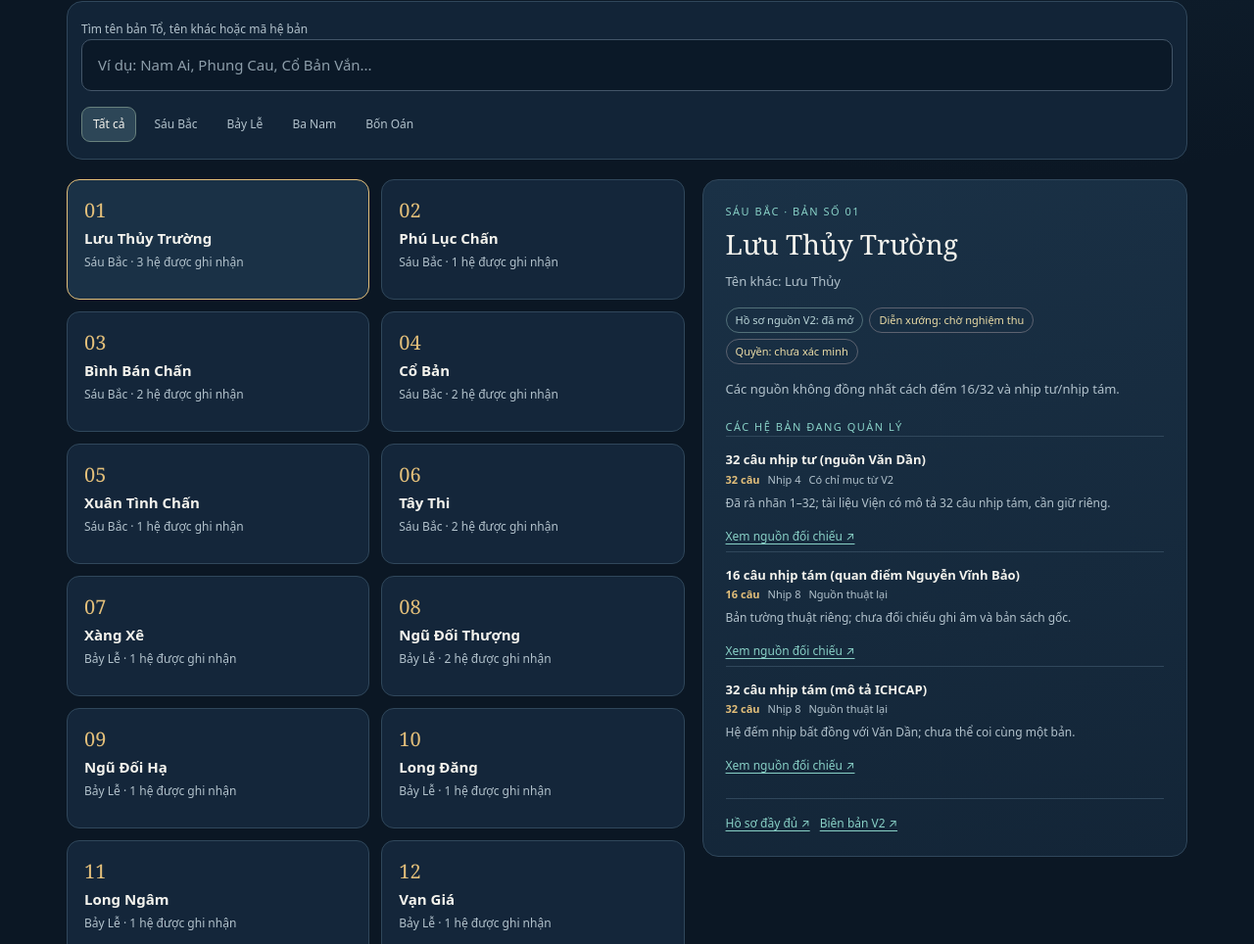
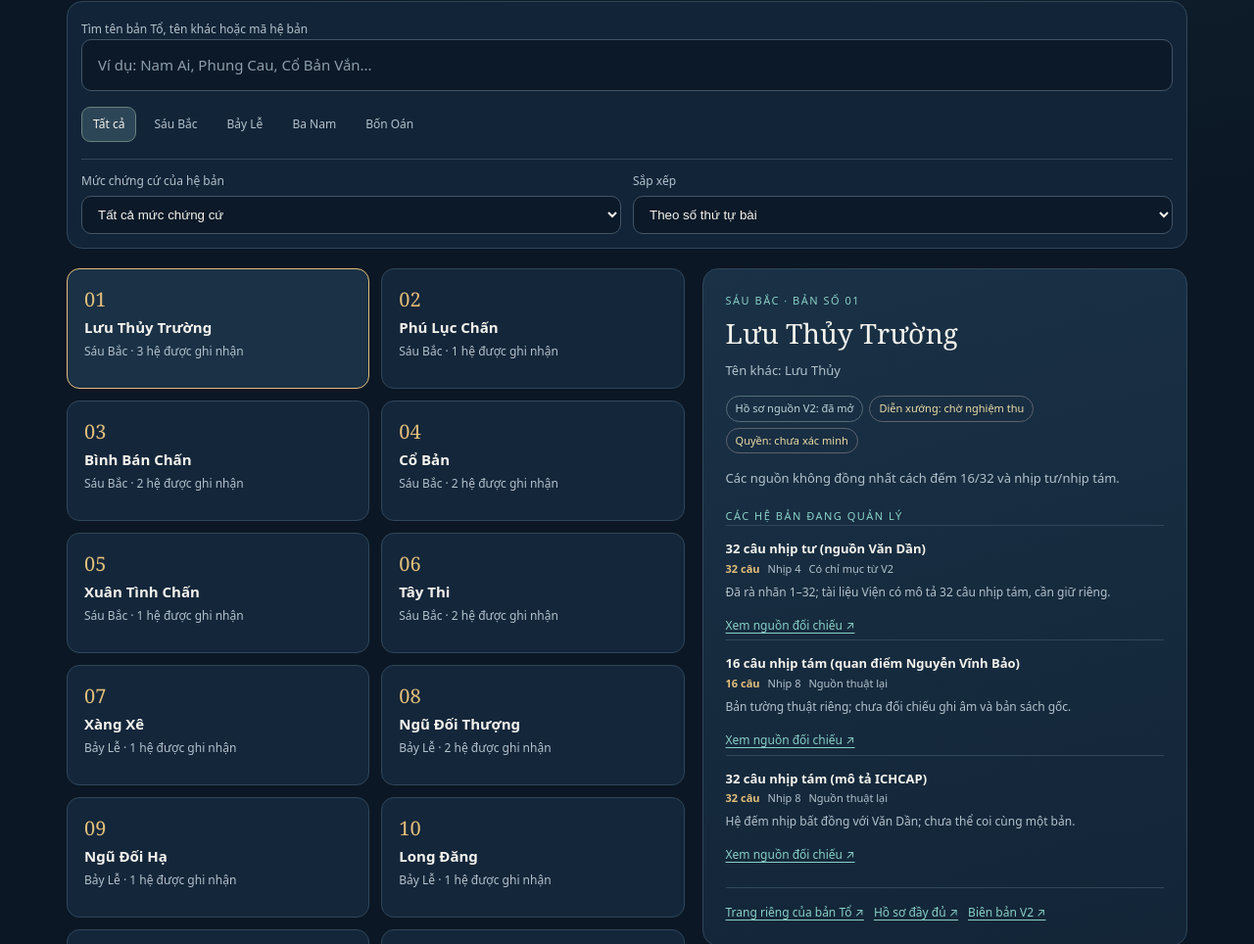
Before and after one commit to Form997/Vong-co, a plain HTML site: page web/v3/index.html in a window 1280 px wide. Shown: the part 907-1871 px from the top of the page at 98% size. Drawn offline with Linux system fonts and the light colour scheme.

Commit message:
feat(v3.1/web): evidence-status filters, Vietnamese sorting and direct links to 20 pages

```diff
--- a/web/v3/index.html
+++ b/web/v3/index.html
@@ -6,7 +6,7 @@
   <meta name="color-scheme" content="dark">
   <meta name="theme-color" content="#0b1724">
   <meta name="description" content="HAI ĐẤT V3 — Tra cứu 20 bản Tổ Đờn ca tài tử Nam Bộ, có nguồn, dị bản và mức kiểm chứng rõ ràng.">
-  <title>HAI ĐẤT V3 · Thư viện 20 bản Tổ</title>
+  <title>HAI ĐẤT V3.1 · Thư viện 20 bản Tổ</title>
   <style>
     :root {--bg:#0b1724;--panel:#14263a;--panel2:#1a3045;--line:#30475b;--ink:#f4f3ed;--muted:#b2c2cc;--accent:#e3bf7a;--teal:#88d0c6;--warning:#f7d797;--radius:16px;}
     * { box-sizing:border-box }
@@ -53,6 +53,10 @@
     .search{display:block;width:100%;padding:13px 16px;background:#0b1928;border:1px solid #435568;border-radius:10px;color:var(--ink);outline:none;margin-bottom:15px}
     .search:focus-visible{border-color:var(--accent);box-shadow:0 0 0 3px #e3bf7a2b}
     .search::placeholder {color:#8d9eaa}
+    .advanced{display:flex;gap:12px;flex-wrap:wrap;margin-top:14px;padding-top:12px;border-top:1px solid var(--line)}
+    .advanced label{display:flex;flex:1 1 190px;flex-direction:column;gap:5px;font-size:12px;color:var(--muted)}
+    .advanced select{width:100%;min-width:0;padding:10px 12px;background:#0b1928;color:var(--ink);border:1px solid #435568;border-radius:10px;cursor:pointer}
+    .advanced select:focus-visible{outline:2px solid var(--accent);outline-offset:2px}
     .tabs{display:flex;gap:6px;overflow-x:auto;padding:1px 0 3px}
     .tab{border:1px solid transparent;background:transparent;border-radius:9px;white-space:nowrap;color:var(--muted);padding:7px 11px;font-size:12px}
     .tab[aria-pressed="true"]{background:#2d4657;color:var(--ink);border-color:#68817d}
@@ -104,7 +108,7 @@
   </header>
   <main class="container" id="dau-trang">
     <section class="hero" aria-labelledby="hero-title">
-      <div class="eyebrow">Phiên bản V3.0-alpha · Kho tư liệu có xuất xứ</div>
+      <div class="eyebrow">Phiên bản V3.1 · Tra cứu theo từng bản Tổ</div>
       <h1 id="hero-title">Hai mươi bản Tổ.<br><em>Muôn nẻo tiếng đờn.</em></h1>
       <p>Khám phá Đờn ca tài tử Nam Bộ qua những hồ sơ có nguồn. Tra cứu bài bản, đối chiếu hệ câu và dị bản — để mỗi điều tìm hiểu đều có dấu vết trở về tư liệu gốc.</p>
       <div class="hero-actions">
@@ -137,6 +141,22 @@
           <button type="button" class="tab" data-group="ba-nam" aria-pressed="false">Ba Nam</button>
           <button type="button" class="tab" data-group="bon-oan" aria-pressed="false">Bốn Oán</button>
         </div>
+        <div class="advanced">
+          <label for="evidence">Mức chứng cứ của hệ bản
+            <select id="evidence" aria-label="Lọc theo mức chứng cứ">
+              <option value="all">Tất cả mức chứng cứ</option>
+              <option value="source_indexed">Đã định vị trong hồ sơ V2</option>
+              <option value="source_reported">Nguồn được thuật lại</option>
+              <option value="derived_unverified">Ánh xạ chưa kiểm chứng</option>
+            </select>
+          </label>
+          <label for="sort-order">Sắp xếp
+            <select id="sort-order" aria-label="Chọn thứ tự sắp xếp">
+              <option value="number">Theo số thứ tự bài</option>
+              <option value="name">Theo tên bài (A–Z)</option>
+            </select>
+          </label>
+        </div>
       </div>
       <div class="layout">
         <div id="pieces" class="pieces" aria-label="Danh sách 20 bản Tổ" aria-live="polite">
@@ -152,7 +172,7 @@
   </main>
   <footer><div class="container">
     <p><strong>HAI ĐẤT · Gìn giữ tiếng đờn, không đánh mất xuất xứ.</strong></p>
-    <p>V3.0-alpha · Ngày bắt đầu 28/10/2026 · Đây là giao diện nghiên cứu thử nghiệm. Không phải trang được UNESCO hoặc Viện Âm nhạc chứng nhận.</p>
+    <p>V3.1 · Bắt đầu 28/10/2026 · Đây là giao diện nghiên cứu thử nghiệm. Không phải trang được UNESCO hoặc Viện Âm nhạc chứng nhận.</p>
     <div class="footer-links"><a href="https://github.com/Form997/Vong-co/blob/v3-development/data/v3/catalog.json" target="_blank" rel="noopener noreferrer">Dữ liệu JSON</a><a href="https://github.com/Form997/Vong-co/blob/v3-development/docs/v3-khoi-dong.md" target="_blank" rel="noopener noreferrer">Nhật ký V3</a><a href="https://github.com/Form997/Vong-co/issues/new/choose" target="_blank" rel="noopener noreferrer">Đề xuất đính chính</a></div>
   </div></footer>
   <script>
@@ -164,7 +184,7 @@
       source_reported: "Nguồn thuật lại",
       derived_unverified: "Ánh xạ chưa thẩm định"
     };
-    const state = { catalog: null, family: "all", term: "", selected: null };
+    const state = { catalog: null, family: "all", term: "", selected: null, evidence: "all", sort: "number" };
     const byId = (id) => document.getElementById(id);
     const norm = (value) => String(value || "").normalize("NFD").replace(/[\u0300-\u036f]/g, "").replace(/đ/g,"d").replace(/Đ/g,"D").toLowerCase();
     function node(tag, className, text) {
@@ -183,23 +203,26 @@
     }
     function matchingItems() {
       if (!state.catalog) return [];
-      const familyItems = state.catalog.items.filter(item =>
-        state.family === "all" || state.family === item.family
-      );
+      const subset = state.catalog.items.filter(item => (
+        (state.family === "all" || state.family === item.family) &&
+        (state.evidence === "all" || item.variants.some(v => v.evidence_status === state.evidence))
+      ));
       const keyword = norm(state.term.trim());
-      if (!keyword) return familyItems;
-      // Prefer canonical names, aliases and variant IDs. Mentions in warnings
-      // must NEVER overshadow the exact named piece (e.g. Phung Hoang vs
-      // Phung Cau). Only search long notes when direct matches are absent.
-      const direct = familyItems.filter(item => {
-        const identifiers = [item.title, item.slug]
-          .concat(item.aliases, item.variants.map(v => v.label), item.variants.map(v => v.variant_id));
-        return norm(identifiers.join(" ")).includes(keyword);
-      });
-      if (direct.length) return direct;
-      return familyItems.filter(item =>
-        norm([item.family_label, item.research_note].join(" ")).includes(keyword)
-      );
+      let found = subset;
+      if (keyword) {
+        // Canonical name, alias and variant ID take priority over a phrase
+        // appearing incidentally in another song's research note.
+        const direct = subset.filter(item => {
+          const names = [item.title, item.slug, ...item.aliases,
+            ...item.variants.map(v => v.label), ...item.variants.map(v => v.variant_id)];
+          return norm(names.join(" ")).includes(keyword);
+        });
+        found = direct.length ? direct : subset.filter(item =>
+          norm([item.family_label, item.research_note].join(" ")).includes(keyword));
+      }
+      return [...found].sort(state.sort === "name"
+        ? (a, b) => a.title.localeCompare(b.title, "vi")
+        : (a, b) => a.id - b.id);
     }
     function updateList() {
       const list = matchingItems(), container = byId("pieces");
@@ -249,7 +272,9 @@
         wrapper.append(meta,node("p","",v.qualification),link("Xem nguồn đối chiếu ↗",v.reference_url));detail.append(wrapper);
       }
       const links=node("div","detail-links");
-      links.append(researchLink("Hồ sơ đầy đủ ↗",item.readme_document),researchLink("Biên bản V2 ↗",item.review_document));
+      const pageLink = node("a", "piece-page-link", "Trang riêng của bản Tổ ↗");
+      pageLink.href = "../../bai/" + encodeURIComponent(item.slug) + "/";
+      links.append(pageLink, researchLink("Hồ sơ đầy đủ ↗",item.readme_document),researchLink("Biên bản V2 ↗",item.review_document));
       detail.append(links);
     }
     function filterFamily(family) {
@@ -269,6 +294,8 @@
       state.term = "";
       byId("search").value = "";
       state.family = "all";
+      state.evidence = "all";
+      byId("evidence").value = "all";
       for (const tab of document.querySelectorAll(".tab")) {
         tab.setAttribute("aria-pressed", String(tab.dataset.group === "all"));
       }
@@ -276,6 +303,8 @@
     });
     document.querySelectorAll(".tab").forEach(t=>t.addEventListener("click",()=>filterFamily(t.dataset.group)));
     byId("search").addEventListener("input",e=>{state.term=e.target.value;updateList();});
+    byId("evidence").addEventListener("change", e => {state.evidence=e.target.value;updateList();});
+    byId("sort-order").addEventListener("change", e => {state.sort=e.target.value;updateList();});
     async function start(){
       try{
         const resp = await fetch(DATA_URL,{cache:"no-store"});
```
